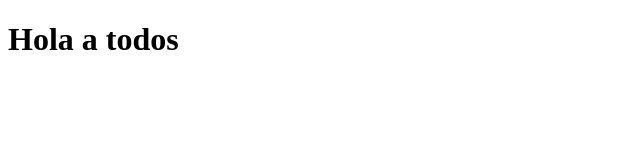
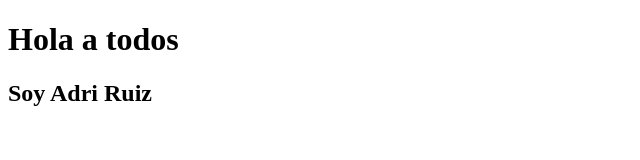
Before and after one commit to adrival2022/Repo-practica-udemy, a plain HTML site: page index.html in a window 1280 px wide. Shown: the whole page, without its empty margins (0-640 px from the left). Drawn offline with Linux system fonts and the light colour scheme.

Commit message:
Update index.html
Agrego mi nombre y apellido

```diff
--- a/index.html
+++ b/index.html
@@ -8,5 +8,6 @@
 </head>
 <body>
     <h1>Hola a todos</h1>
+    <h2>Soy Adri Ruiz</h2>
 </body>
 </html>
```
